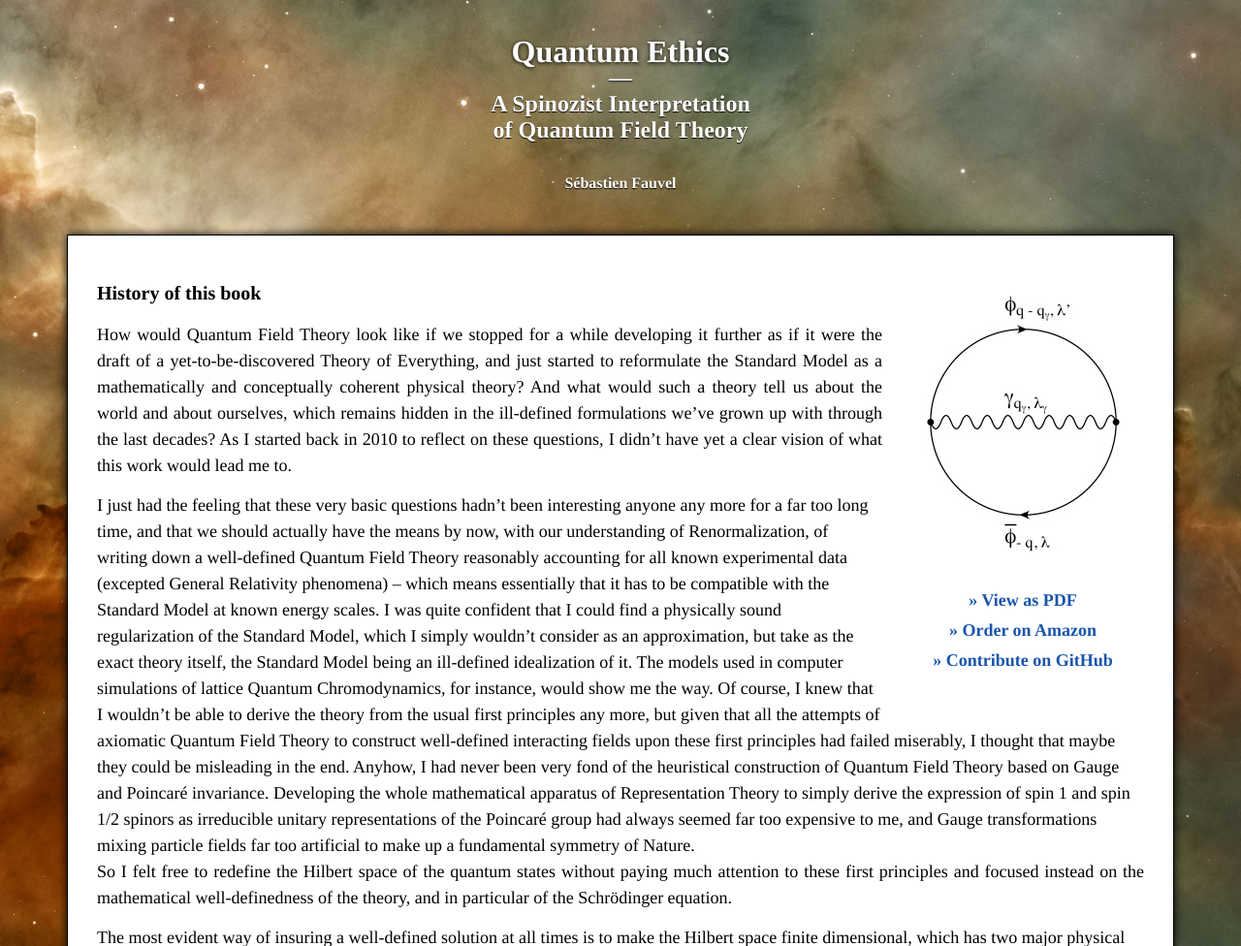
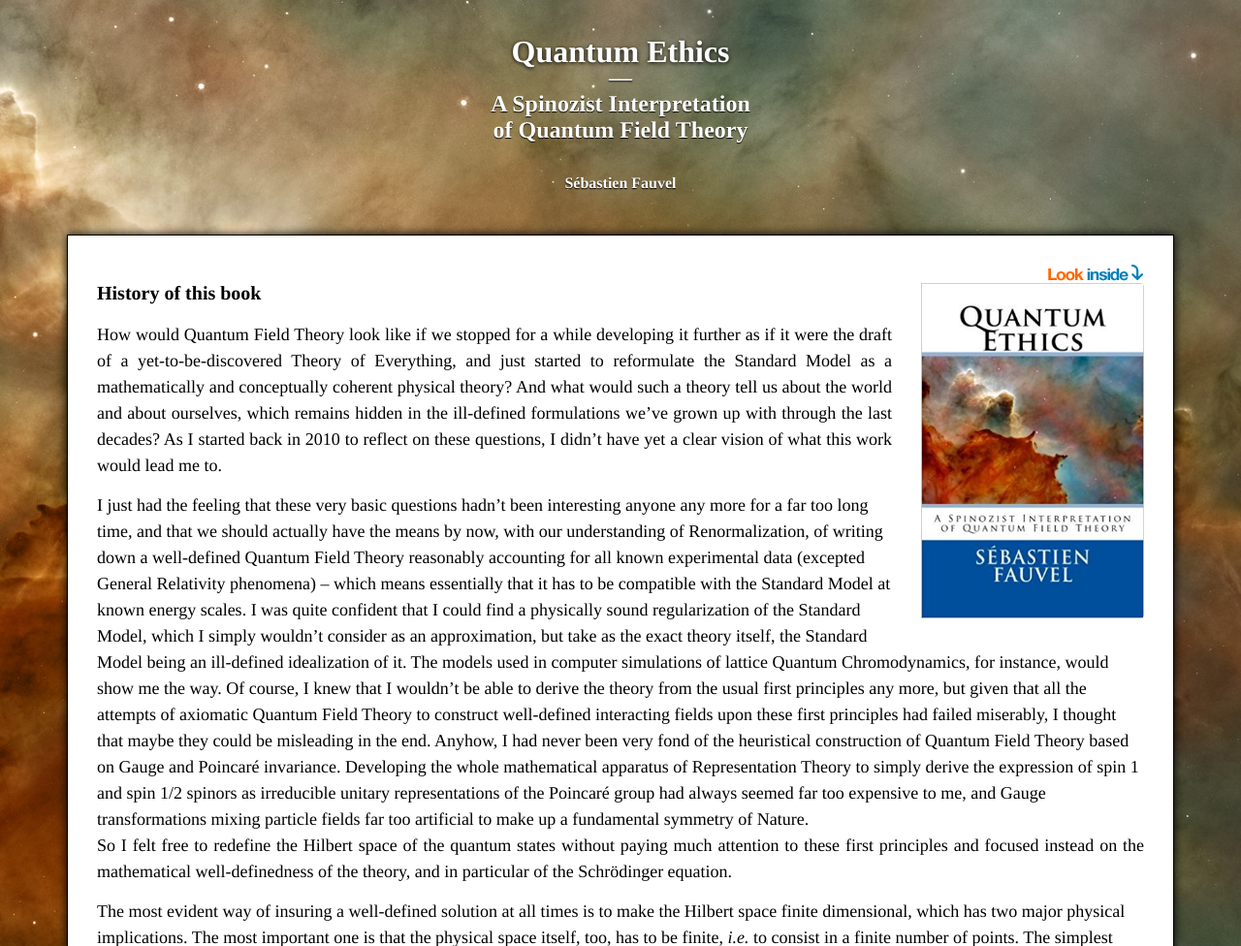
Before and after one commit to quantum-ethics/quantum-ethics, a PHP site: page /index.html in a window 1280 px wide. Shown: the top 976 px of the page at 97% size. Run offline with PHP 8.4, Linux system fonts and the light colour scheme.

Commit message:
Added animated book cover

```diff
--- a/Quantum Field Theory.php
+++ /dev/null
@@ -1 +0,0 @@
-<?php header('location: /Quantum%20Ethics.php', true, 301);
--- a/index.html
+++ b/index.html
@@ -1,4 +1,3 @@
-
 <!DOCTYPE html>
 <html>
     <head>
@@ -24,12 +23,10 @@
         </div>
         <div id="abstract">
             <div id="download">
-                <a href="http://www.amazon.com/Quantum-Ethics-Spinozist-Interpretation-Theory/dp/1481811703/">
-                    <img src="images/pictures/One_Loop_QED_Vacuum_Energy_Diagram.jpg" width="250" height="325" border="0" alt="" title="One-Loop QED Vacuum Energy Diagram">
+                <img src="images/pictures/look_inside.png" class="look-inside">
+                <a href="http://www.amazon.com/Quantum-Ethics-Spinozist-Interpretation-Theory/dp/1481811703/" class="book-cover">
+                    <img src="images/pictures/cover.jpg" width="230" height="346" border="0" alt="" title="One-Loop QED Vacuum Energy Diagram">
                 </a>
-                <p><a href="quantum-ethics.pdf">» View as PDF</a></p>
-                <p><a href="http://www.amazon.com/Quantum-Ethics-Spinozist-Interpretation-Theory/dp/1481811703/">» Order on Amazon</a></p>
-                <p><a href="https://github.com/quantum-ethics/quantum-ethics">» Contribute on GitHub</a></p><br>
             </div>
             			<h4>History of this book</h4>
 			<p>How would Quantum Field Theory look like if we stopped for a while developing it further as if it were the draft of a yet-to-be-discovered Theory of Everything, and just started to reformulate the Standard Model as a mathematically and conceptually coherent physical theory? And what would such a theory tell us about the world and about ourselves, which remains hidden in the ill-defined formulations we’ve grown up with through the last decades? As I started back in 2010 to reflect on these questions, I didn’t have yet a clear vision of what this work would lead me to.</p>
--- a/style.css
+++ b/style.css
@@ -81,7 +81,45 @@ p:last-of-type {
 div#download {
     float: right;
     text-align: center;
-    margin-left: 20px;
+    margin-left: 30px;
+    margin-bottom: 30px;
+    perspective: 1200px;
+    -moz-perspective: 1200px;
+    -webkit-perspective: 1200px;
+}
+
+div#download .look-inside {
+    display: block;
+    margin-left: auto;
+}
+
+div#download .book-cover {
+    border-radius: 0 7px 7px 0;
+    background: #222;
+    display: block;
+    line-height: 0;
+}
+
+div#download .book-cover img {
+    backface-visibility: hidden;
+    -moz-backface-visibility: hidden;
+    -webkit-backface-visibility: hidden;
+    -webkit-border-radius: 0 4px 4px 0;
+    -moz-border-radius: 0 4px 4px 0;
+    border-radius: 0 4px 4px 0;
+    transition: transform .5s ease 0s;
+    -moz-transition: -moz-transform .5s ease 0s;
+    -webkit-transition: -webkit-transform .5s ease 0s;
+    transform-origin: 0 0 0;
+    -moz-transform-origin: 0 0 0;
+    -webkit-transform-origin: 0 0 0;
+    -webkit-transform: translate3d(0, 0, 2px);
+}
+
+div#download .book-cover img:hover {
+    transform: rotateY(-20deg);
+    -moz-transform: rotateY(-20deg);
+    -webkit-transform: rotateY(-20deg);
 }
 
 div#download p {
```
Also changed, not shown: Quantum Ethics.php (deleted, +0 -20 lines), index.php (deleted, +0 -96 lines), nbproject/project.xml (deleted, +0 -9 lines), images/pictures/cover.jpg, images/pictures/look_inside.png (added), 2 other files.
